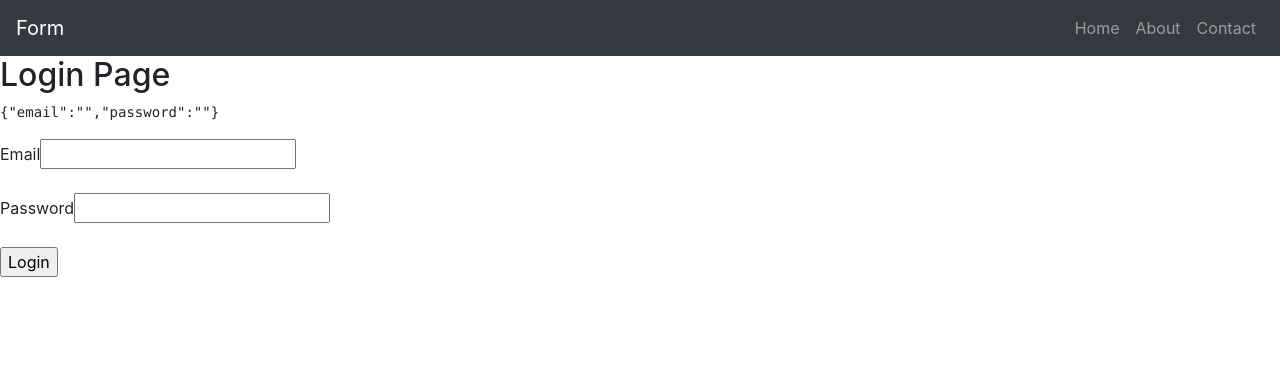
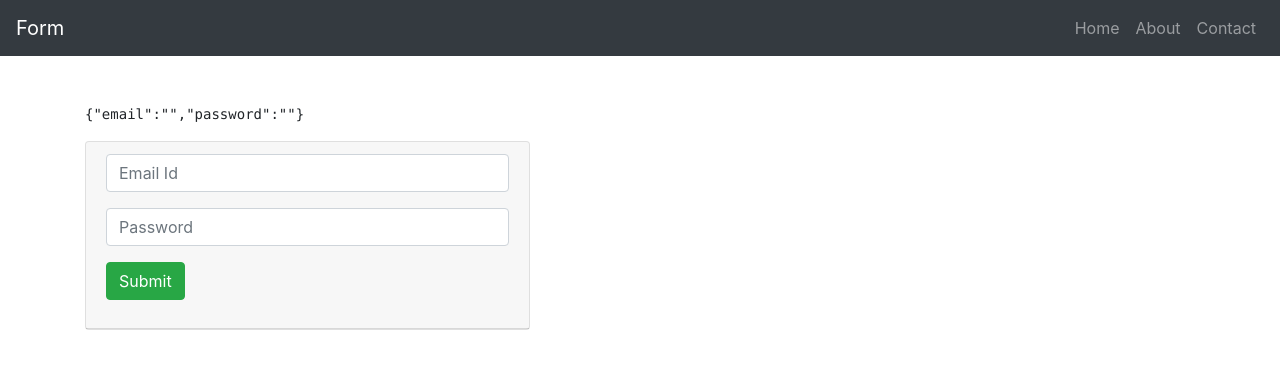
Before and after one commit to vidya91-vv/Learn-React, a React (Create React App) app in the folder React-23/react-3/: page / in a window 1280 px wide. Shown: the top 368 px of the page. Built offline with nearby package versions, Linux system fonts and the light colour scheme.

Commit message:
Form example

```diff
--- a/React-23/react-3/src/App.js
+++ b/React-23/react-3/src/App.js
@@ -1,12 +1,13 @@
 import React from 'react'
 import Navbar from './Navbar/Navbar'
-import Login from './Form/Login'
+//import Login from './Form/Login'
+import Login1 from './Form/Login1'
 
  let App = () => {
   return (<div>
     <Navbar />
 
-    <Login />
+    <Login1 />
 
     </div>)
 
--- /dev/null
+++ b/React-23/react-3/src/Form/Login1.jsx
@@ -0,0 +1,49 @@
+import React from 'react'
+
+class Login1 extends React.Component{
+  state ={
+    email:"",
+    password:""
+  }
+
+  emailHandler = (event) => {
+    this.setState({email:event.target.value})
+  }
+  passwordHandler = (event) => {
+     this.setState({password: event.target.value})
+  }
+  submitHandler = (event) => {
+    event.preventDefault();
+    alert(JSON.stringify(this.state))
+  }
+   render(){
+    return (
+      <div className="container mt-5">
+        <pre>{JSON.stringify(this.state)}</pre>
+        <div className="row">
+          <div className="col-md-5">
+            <div className="card">
+              <div className="card-header">
+                <form onSubmit={this.submitHandler}>
+                  <div className="form-group">
+                  <input type="text" className="form-control"placeHolder="Email Id" onChange={this.emailHandler} />
+                  </div>
+
+                  <div className="form-group">
+                  <input type="text" className="form-control" placeHolder="Password" onChange={this.PasswordHandler}/>
+                  </div>
+
+                  <div className="form-group">
+                  <input type="submit" className="btn btn-success" />
+                  </div>
+
+                </form>
+              </div>
+            </div>
+          </div>
+        </div>
+      </div>
+    )
+   }
+}
+export default Login1
```
